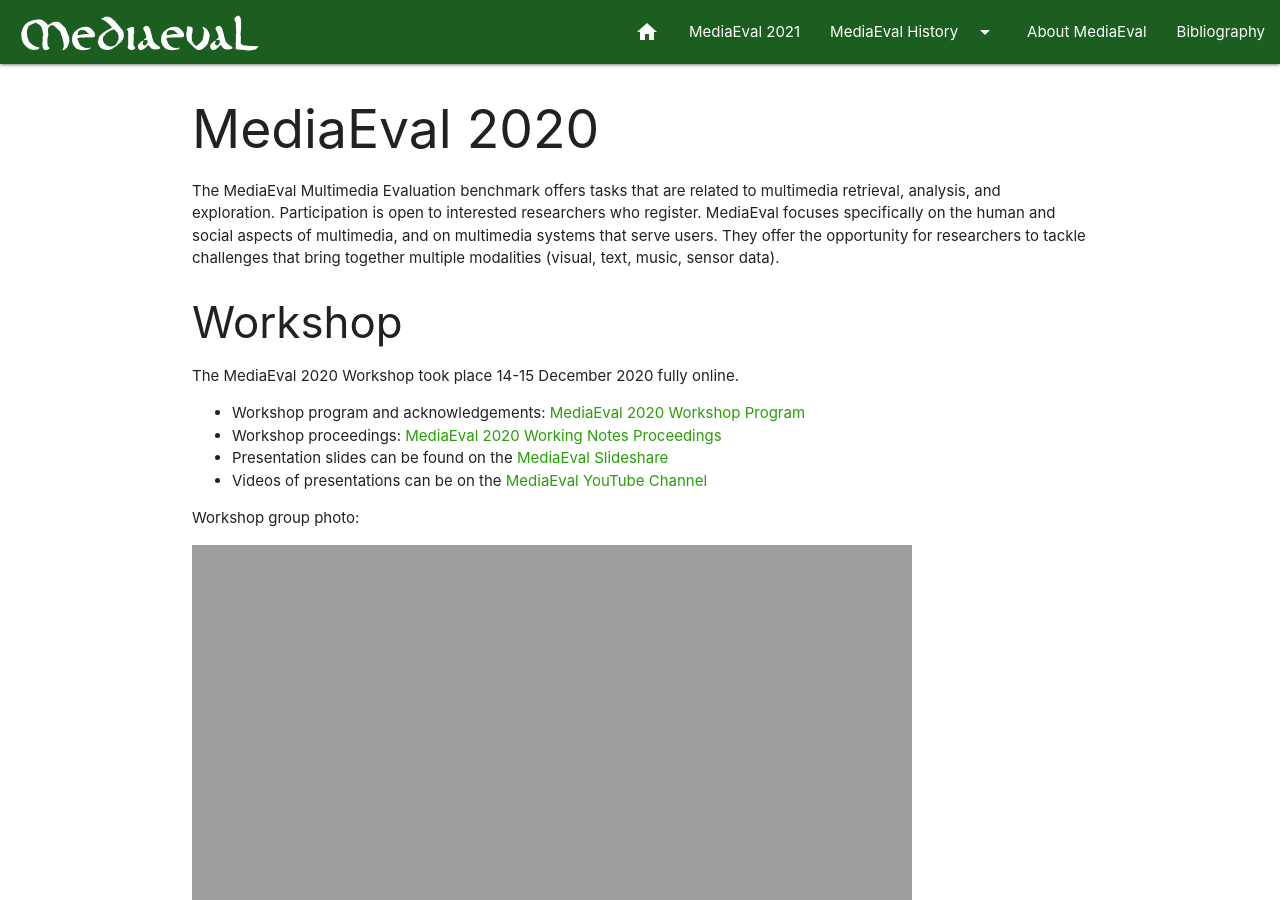
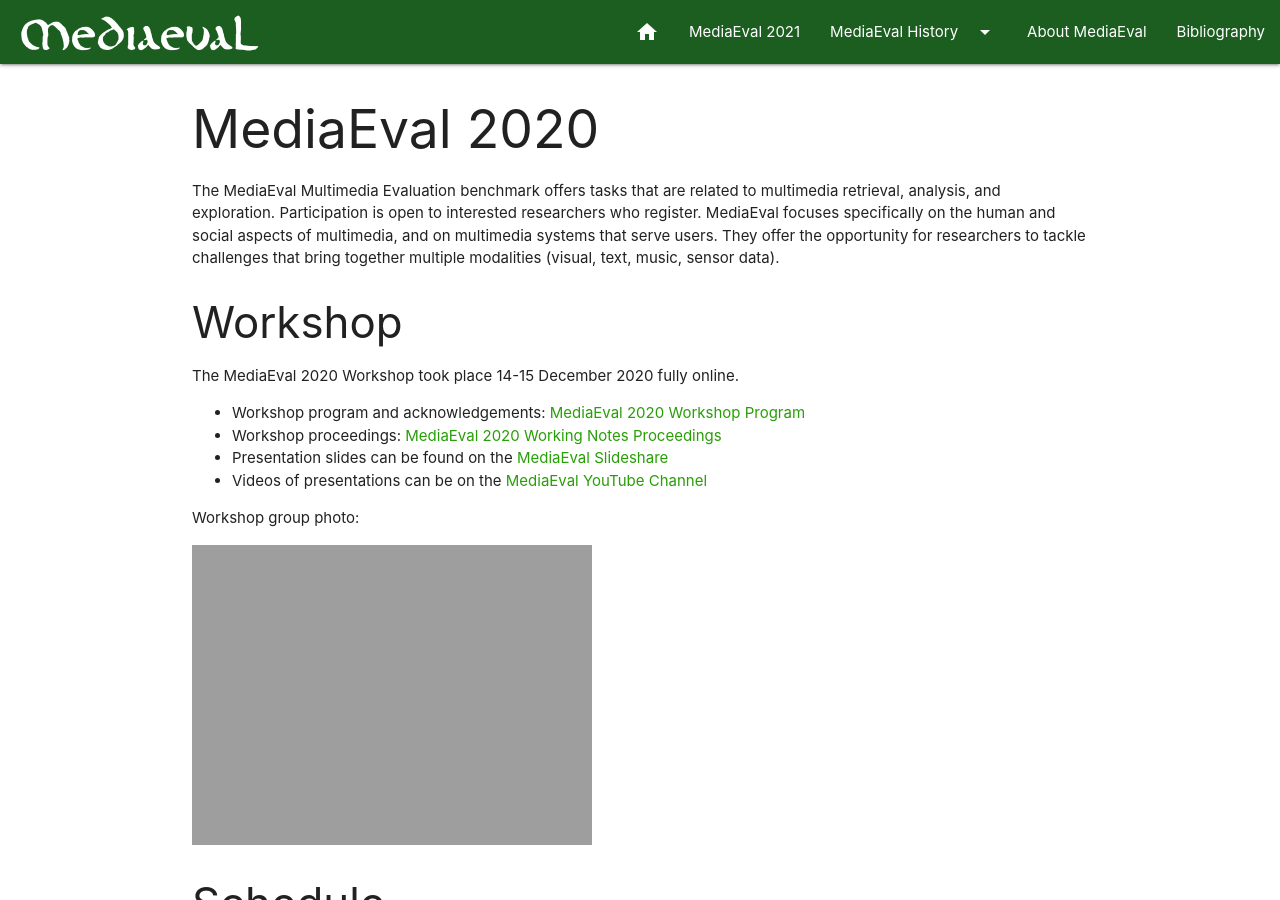
Before and after one commit to multimediaeval/multimediaeval.github.io, a Jekyll site: the page built from _editions/2020.md, in a window 1280 px wide and 900 px high. Built offline with Jekyll 4.4.1, drawn with Linux system fonts in a browser that asks for light colours.

Commit message:
Update 2020.md

```diff
--- a/_editions/2020.md
+++ b/_editions/2020.md
@@ -21,7 +21,7 @@
 
 Workshop group photo:
 
-<img src="https://multimediaeval.github.io/editions/2020/docs/MediaEval2020GroupPhoto.png" width="720"/>
+<img src="https://multimediaeval.github.io/editions/2020/docs/MediaEval2020GroupPhoto.png"/>
 
 <!---
 * Workshop registration: [MediaEval 2020 Workshop Registration Form](https://forms.gle/ZbXsMSzRTc2xcphB6)
```
